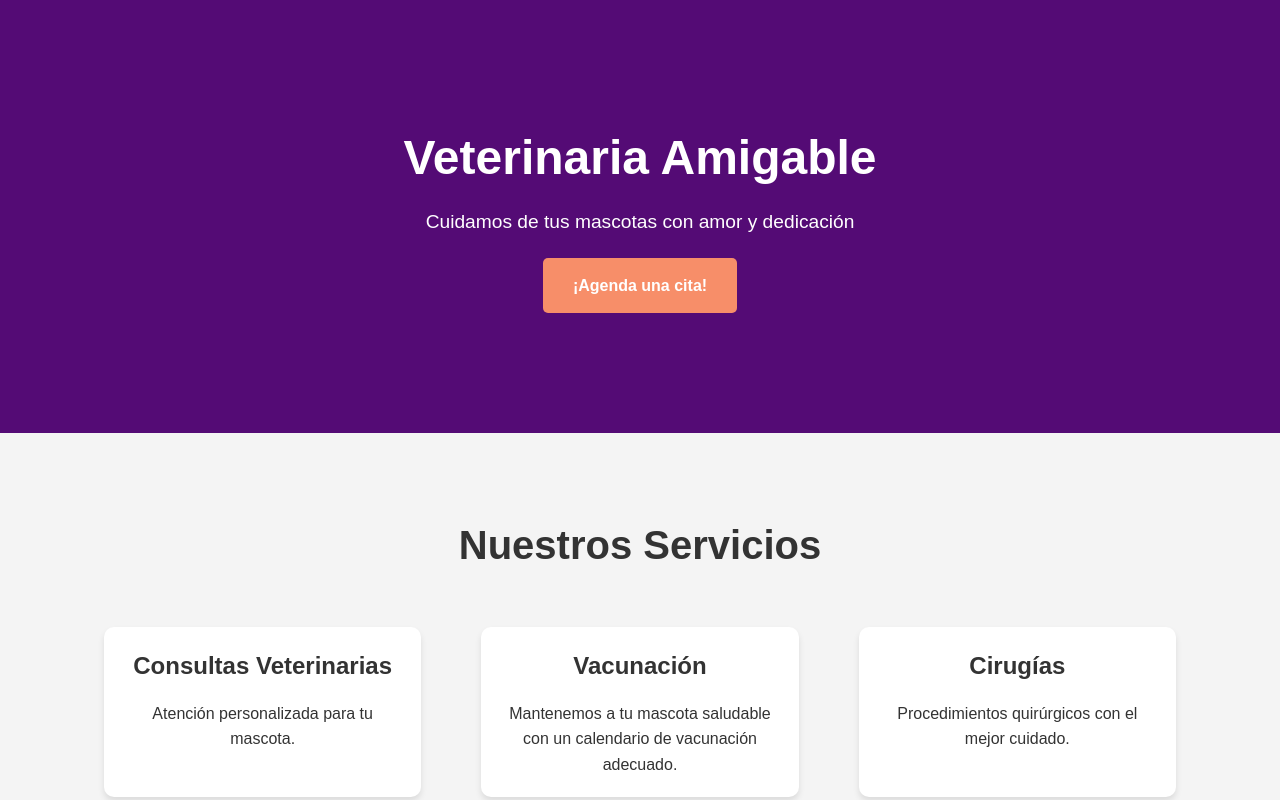
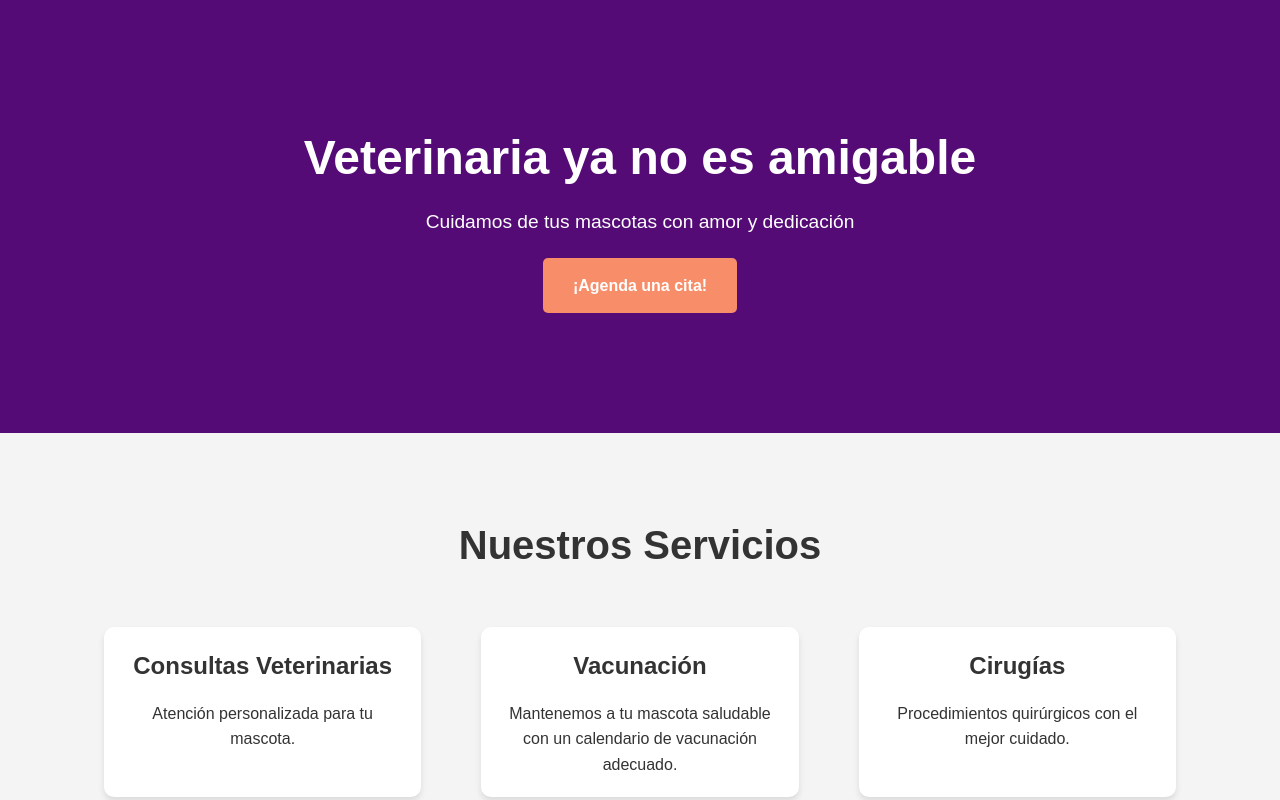
Before and after one commit to florAlar/tpeGrupo25, a plain HTML site: page index.html in a window 1280 px wide. Shown: the top 800 px of the page. Drawn offline with Linux system fonts and the light colour scheme.

Commit message:
cambio de titulo principal de index.html

```diff
--- a/index.html
+++ b/index.html
@@ -10,7 +10,7 @@
     <!-- Encabezado -->
     <header class="hero">
         <div class="container">
-            <h1>Veterinaria Amigable</h1>
+            <h1>Veterinaria ya no es amigable</h1>
             <p>Cuidamos de tus mascotas con amor y dedicación</p>
             <a href="#contacto" class="btn-cta">¡Agenda una cita!</a>
         </div>
```
